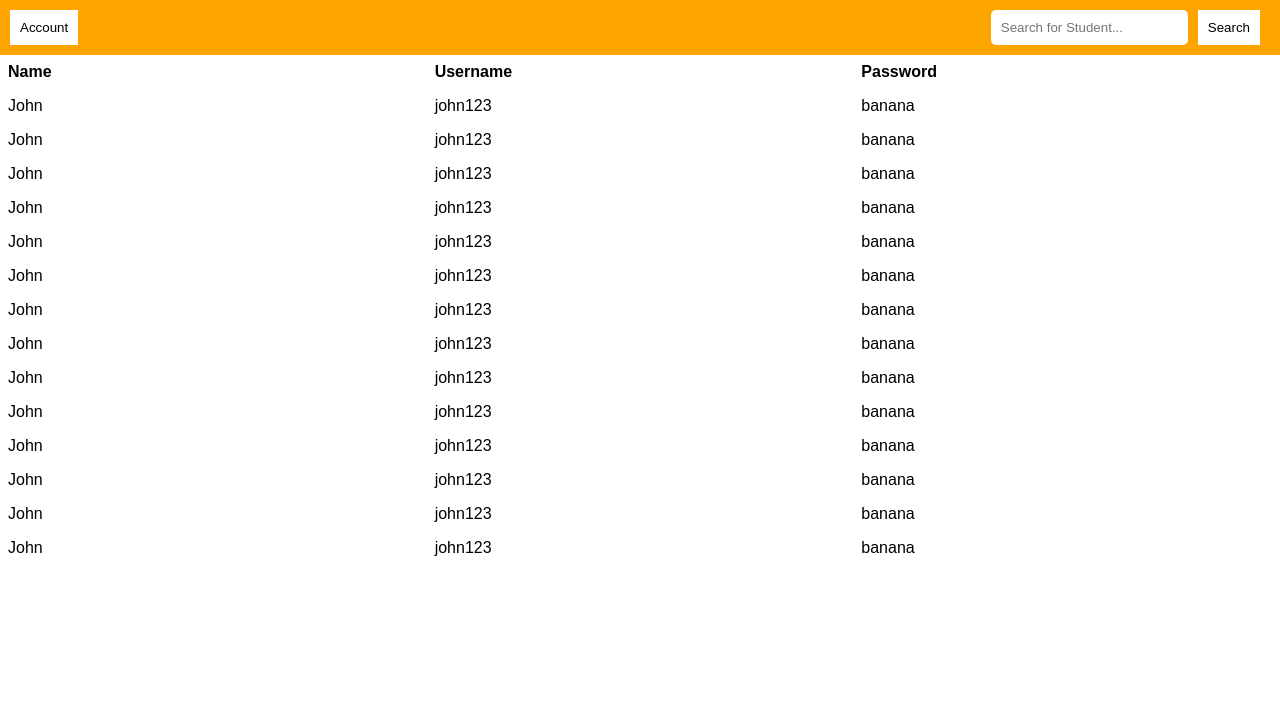
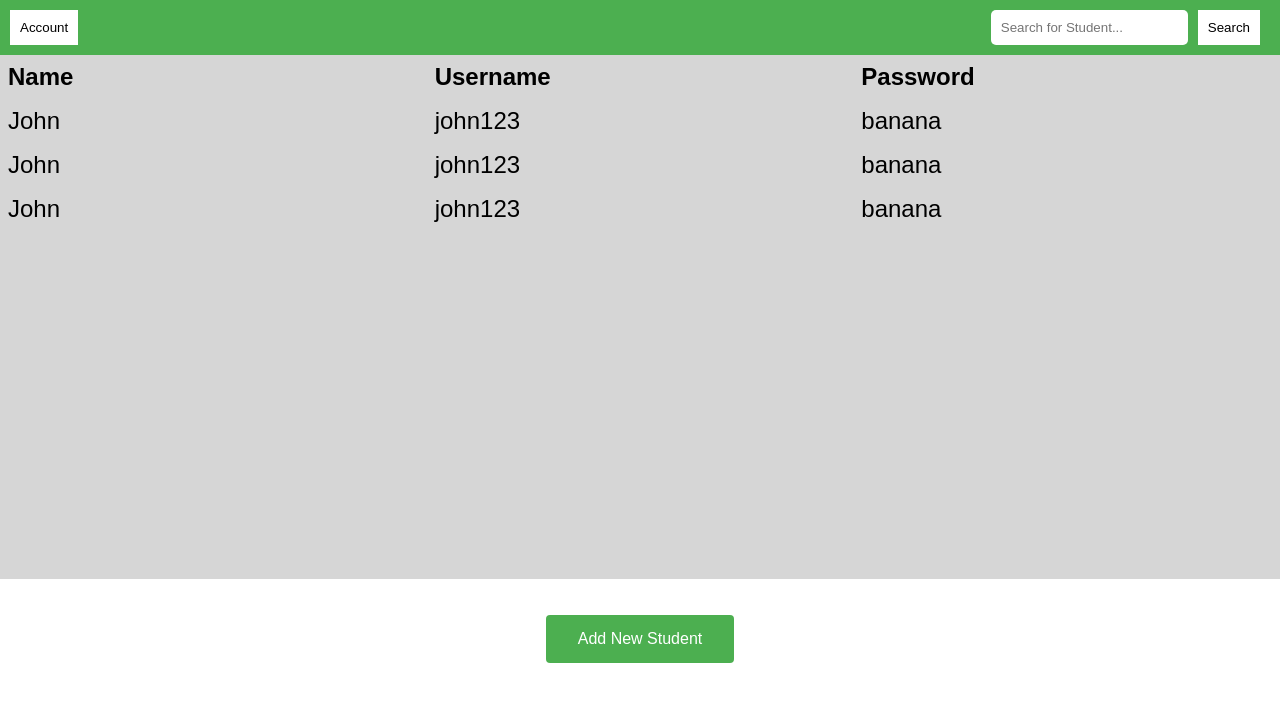
Before and after one commit to Brian-333/DearPenPal, a React (Create React App) app in the folder source/frontend/: page /Manager in a window 1280 px wide. Shown: the top 702 px of the page. Built offline with nearby package versions, Linux system fonts and the light colour scheme.

Commit message:
Backup commit before I make any dumb mistakes

```diff
--- a/source/frontend/src/components/ManagerPage.js
+++ b/source/frontend/src/components/ManagerPage.js
@@ -1,9 +1,16 @@
 import '../styles/managerPage.css';
+import React, { useState } from 'react';
 
 const ManagerPage = () => {
+  const [isOpen, setIsOpen] = useState(false);
+
+  const openModal = () => setIsOpen(true);
+  const closeModal = () => setIsOpen(false);
+
   return (
     <div>
       <NavBar/>
+      <div className='student-table'>
         <table>
             <tr>
               <th>Name</th>
@@ -16,26 +23,48 @@ const ManagerPage = () => {
             <StudentRow name="John" username="john123" password="banana"/>
             <StudentRow name="John" username="john123" password="banana"/>
             <StudentRow name="John" username="john123" password="banana"/>
-          <StudentRow name="John" username="john123" password="banana"/>
-          <StudentRow name="John" username="john123" password="banana"/>
-          <StudentRow name="John" username="john123" password="banana"/>
-          <StudentRow name="John" username="john123" password="banana"/>
-          <StudentRow name="John" username="john123" password="banana"/>
-          <StudentRow name="John" username="john123" password="banana"/>
-          <StudentRow name="John" username="john123" password="banana"/>
-          <StudentRow name="John" username="john123" password="banana"/>
-          <StudentRow name="John" username="john123" password="banana"/>
-          <StudentRow name="John" username="john123" password="banana"/>
-          <StudentRow name="John" username="john123" password="banana"/>
-          <StudentRow name="John" username="john123" password="banana"/>
-          <StudentRow name="John" username="john123" password="banana"/>
-          <StudentRow name="John" username="john123" password="banana"/>
-          <StudentRow name="John" username="john123" password="banana"/>
-          <StudentRow name="John" username="john123" password="banana"/>
-          <StudentRow name="John" username="john123" password="banana"/>
           </table>
+        </div>
+      </div>
+      <AddStudentButton onClick={openModal}/>
+      <StudentModal isOpen={isOpen} close={closeModal} />
+    </div>
+  );
+}
 
+const StudentModal = ({isOpen, close}) => {
+  if (!isOpen) {
+    return null;
+  }
+
+  return (
+    <>
+      <div className="modal-backdrop" />
+      <div className="modal-content">
+        <form>
+          <div class="form-element">
+            <label>Name: </label>
+            <input type="text" name="name" placeholder={'Mandatory'}/>
           </div>
+          <div class="form-element">
+            <label>Username: </label>
+            <input type="text" name="name" placeholder={'Leave blank for a random username'}/>
+          </div>
+          <div class="form-element">
+            <label>Password: </label>
+            <input type="text" name="name" placeholder={'Leave blank for a random password'}/>
+          </div>
+          <input type="submit" value="Submit" onClick={close}/>
+        </form>
+      </div>
+    </>
+  );
+}
+
+const AddStudentButton = (props) => {
+  return (
+    <div className='addStudentContainer'>
+      <button onClick={props.onClick}>Add New Student</button>
     </div>
   );
 }
--- a/source/frontend/src/styles/managerPage.css
+++ b/source/frontend/src/styles/managerPage.css
@@ -2,7 +2,7 @@ nav {
     display: flex;
     justify-content: space-between;
     align-items: center;
-    background-color: orange;
+    background-color: #4CAF50;
     padding: 10px;
 }
 
@@ -25,10 +25,10 @@ table {
     border-collapse: collapse;
     width: 100%;
     table-layout: fixed;
+    font-size: 1.5em;
 }
 
 td, th {
-    border: 0;
     text-align: left;
     padding: 8px;
 }
@@ -39,19 +39,65 @@ td, th {
     width: 100%;
 }
 
-/* table {
-    font-family: arial, sans-serif;
-    border-collapse: collapse;
-    width: 100%;
+.student-table {
+    background-color: rgb(214, 214, 214);
 }
 
-.students {
-    overflow: scroll;
-    height: 100px;
+.addStudentContainer {
+    text-align: center;
+    margin: 2rem;
 }
 
-td, th {
-    border: 0;
-    text-align: left;
-    padding: 8px;
-} */
+.addStudentContainer button {
+    background-color: #4CAF50; /* Green */
+    border: none;
+    color: white;
+    padding: 15px 32px;
+    text-align: center;
+    text-decoration: none;
+    display: inline-block;
+    font-size: 16px;
+    margin: 4px 2px;
+    cursor: pointer;
+    border-radius: 4px;
+    transition: background-color 0.2s ease;
+}
+
+.addStudentContainer button:hover {
+    background-color: #f2f2f2;
+    color: #4CAF50;
+}
+
+.addStudentContainer button:active {
+    background-color: #d9d9d9;
+}
+
+.modal-backdrop {
+    position: fixed;
+    top: 0;
+    left: 0;
+    width: 100%;
+    height: 100%;
+    background-color: rgba(0, 0, 0, 0.5);
+    z-index: 1000;
+}
+
+.modal-content {
+    border-radius: 15px;
+    position: fixed;
+    top: 50%;
+    left: 50%;
+    transform: translate(-50%, -50%);
+    background-color: white;
+    padding: 1em;
+    z-index: 1001;
+}
+
+.form-element {
+    display: block;
+    margin-bottom: 30px;
+}
+
+.form-element input {
+    width: 30ch;
+}
```
Lines whose indentation alone changed are shown as unchanged.
